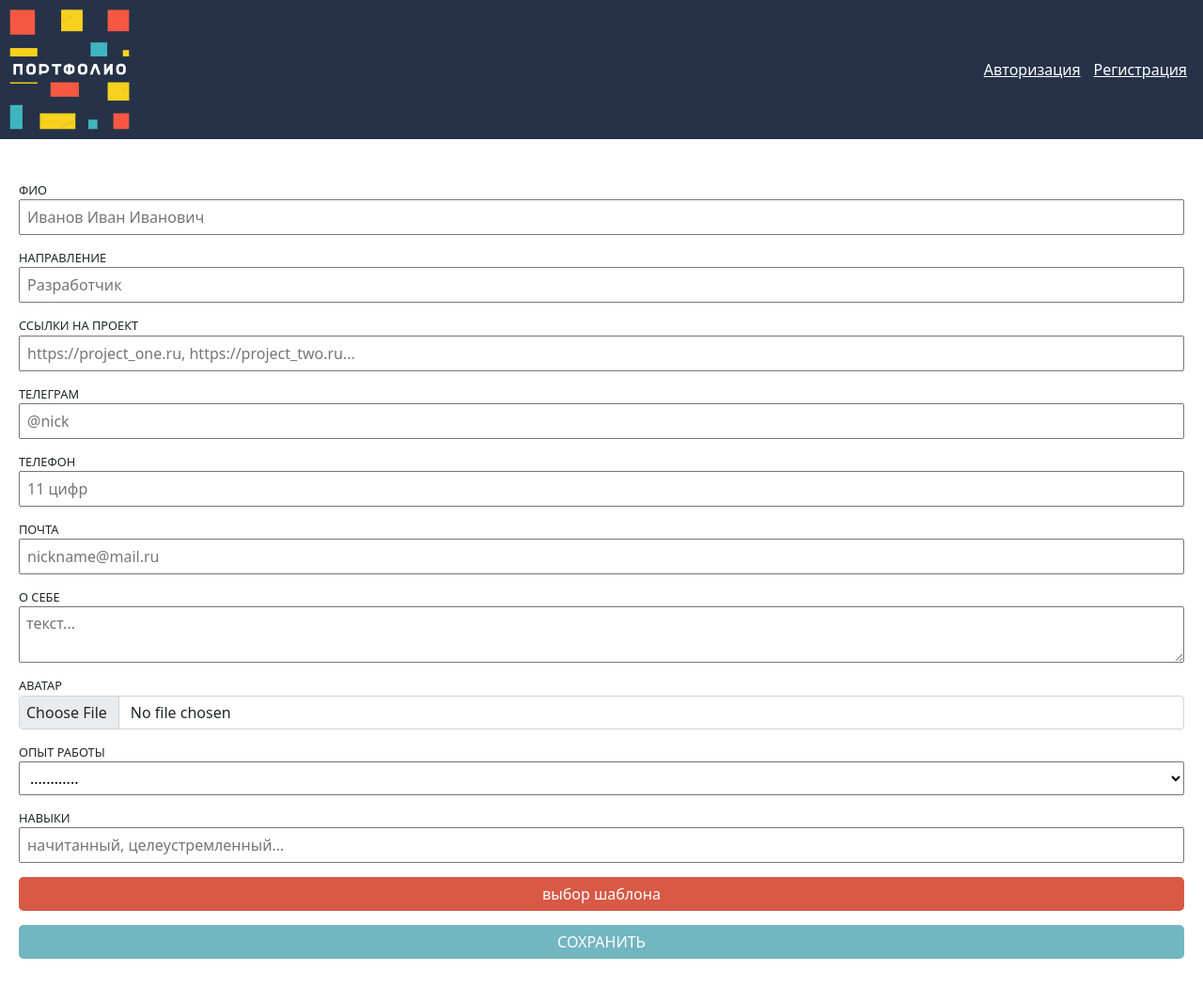
After one commit to captaindamien/Portfolio, a Django app: page /profile/1 in a window 1280 px wide. The commit adds this page. Shown: the whole page at 94% size. Run offline with Django 4.2, Linux system fonts and the light colour scheme.

Commit message:
fix: доделать страницу профиля и шаблоны

```diff
--- a/agile_project/portfolio/static/portfolio/css/style.css
+++ b/agile_project/portfolio/static/portfolio/css/style.css
@@ -66,6 +66,31 @@ header img {
 
 .content h2 {
     margin-bottom: 30px;
+}
+
+.content label {
+    margin: 15px 0 0;
+    font-size: 0.8em;
+}
+
+#templates,
+.save {
+    margin-top: 15px;
+    background-color: #d75946;
+    border-radius: 5px;
+    color: white;
+    border: 0px;
+    padding: 6px 0;
+}
+
+.save {
+    background-color: #72b6c0;
+}
+
+.content input,
+textarea,
+select {
+    padding: 5px 7px;
 }
 
 .item {
@@ -154,3 +179,13 @@ form a {
         text-align: center;
     }
 }
+.wrapper_modal {
+    width: 100%;
+    display: flex;
+    flex-direction: column;
+}
+.templ {
+    height: 50vh;
+    width: max-content;
+    margin: 0 auto;
+}
--- a/agile_project/portfolio/templates/portfolio/base.html
+++ b/agile_project/portfolio/templates/portfolio/base.html
@@ -13,9 +13,10 @@
     <header>
         <a href="{% url 'portfolio:index' %}"><img src="../media/logo.png" class="logo" alt="logo"></a>
         {% comment %} Если пользователь авторизован {% endcomment %}
-        {% comment %} <div class="person">
-            <img src="../media/person_logo.png" alt="person logo"/>
-            <h5>{{NickName|default:"NickName"}}</h5> {% endcomment %}
+<!--        <div class="person">-->
+<!--            <img src="../media/person_logo.png" alt="person logo"/>-->
+<!--            <h5>{{NickName|default:"NickName"}}</h5> -->
+<!--        </div>-->
         {% comment %} Если пользователь не авторизован {% endcomment %}
         <div class="reg">
             <a href="{% url 'portfolio:login' %}">Авторизация</a>
@@ -25,5 +26,6 @@
 {% block content %}
 <h1>base template</h1>
 {% endblock content %}
+    <script src="https://cdn.jsdelivr.net/npm/bootstrap@5.1.3/dist/js/bootstrap.bundle.min.js" integrity="sha384-ka7Sk0Gln4gmtz2MlQnikT1wXgYsOg+OMhuP+IlRH9sENBO0LRn5q+8nbTov4+1p" crossorigin="anonymous"></script>
 </body>
 </html>
--- a/agile_project/portfolio/templates/portfolio/index.html
+++ b/agile_project/portfolio/templates/portfolio/index.html
@@ -12,6 +12,5 @@
         <p>{% lorem 1 b random %}</p>
         <img src="" alt="benefits" />
     </div>
-
 </div>
 {% endblock content %}
--- /dev/null
+++ b/agile_project/portfolio/templates/portfolio/profile.html
@@ -0,0 +1,68 @@
+{% extends 'portfolio/base.html' %}
+{% load static %}
+{% block title %}profile{% endblock title %}
+{%  block content%}
+<div class="content">
+    <label for="fio" class="form-label">ФИО</label>
+    <input type="text" id="fio" placeholder="Иванов Иван Иванович">
+    <label for="browsers" class="form-label">НАПРАВЛЕНИЕ</label>
+    <input type="text" list="browsers" placeholder="Разработчик">
+    <datalist id="browsers">
+        <option>Разработчик</option>
+        <option>Дизайнер</option>
+        <option>Тестировщик</option>
+    </datalist>
+
+    <label for="links" class="form-label">ССЫЛКИ НА ПРОЕКТ</label>
+    <input id="links" type="text" list="browsers" placeholder="https://project_one.ru, https://project_two.ru...">
+
+    <label for="telegram" class="form-label">ТЕЛЕГРАМ</label>
+    <input id="telegram" type="text" placeholder="@nick">
+    <label for="phone" class="form-label">ТЕЛЕФОН</label>
+    <input id="phone" type="text" placeholder="11 цифр">
+    <label for="email" class="form-label">ПОЧТА</label>
+    <input id="email" type="email" placeholder="nickname@mail.ru">
+
+    <label for="about" class="form-label">О СЕБЕ</label>
+    <textarea id="about" placeholder="текст..."></textarea>
+
+    <label for="fileupload" class="form-label">АВАТАР</label>
+    <input id="fileupload" class="form-control" name="myfile" type="file"/>
+
+    <label for="experience" class="form-label">ОПЫТ РАБОТЫ</label>
+    <select id="experience">
+        <option value="none" selected disabled hidden>............</option>
+        <option>До 1 года</option>
+        <option>От 1 года до 3 лет</option>
+        <option>От 3 до 6 лет</option>
+        <option>Более 6 лет</option>
+    </select>
+    <label for="skills" class="form-label">НАВЫКИ</label>
+    <input id="skills" type="text" placeholder="начитанный, целеустремленный...">
+    <button id="templates" data-bs-toggle="modal" data-bs-target="#exampleModal">выбор шаблона</button>
+
+    <!-- Modal -->
+    <div class="modal fade" id="exampleModal" tabindex="-1" aria-labelledby="exampleModalLabel" aria-hidden="true">
+        <div class="modal-dialog modal-dialog-centered">
+            <div class="modal-content">
+                <div class="modal-header">
+                    <h5 class="modal-title" id="exampleModalLabel">Выбор шаблона</h5>
+                    <button type="button" class="btn-close" data-bs-dismiss="modal" aria-label="Close"></button>
+                </div>
+                <div class="modal-body">
+                    <div class="wrapper_modal">
+                        <img src="../../../media/example.png" class="templ">
+                        <button class="save">ВЫБРАТЬ</button>
+                    </div>
+                </div>
+                <div class="modal-footer">
+                    <p>&copy;&nbsp;Портфолио&nbsp;2022</p>
+                </div>
+            </div>
+        </div>
+    </div>
+
+    <button class="save" id="save">СОХРАНИТЬ</button>
+
+</div>
+{% endblock content %}
--- a/agile_project/portfolio/urls.py
+++ b/agile_project/portfolio/urls.py
@@ -1,5 +1,5 @@
 from django.urls import path
-from .views import index, registration, login
+from .views import index, registration, login, profile
 
 app_name = 'portfolio'
 # Wire up our API using automatic URL routing.
@@ -8,4 +8,5 @@ urlpatterns = [
     path('', index, name="index"),
     path('login', login, name="login"),
     path('registration', registration, name="registration"),
+    path('profile/<int:pk>', profile, name="profile"),
 ]
--- a/agile_project/portfolio/views.py
+++ b/agile_project/portfolio/views.py
@@ -10,3 +10,6 @@ def login(request):
 
 def registration(request):
     return render(request, 'portfolio/registration.html')
+
+def profile(request, pk):
+    return render(request, 'portfolio/profile.html')
```
Also changed, not shown: agile_project/portfolio/static/portfolio/js/script.js (added, +7 -0 lines), agile_project/media/example.png (added), 5 other files.
